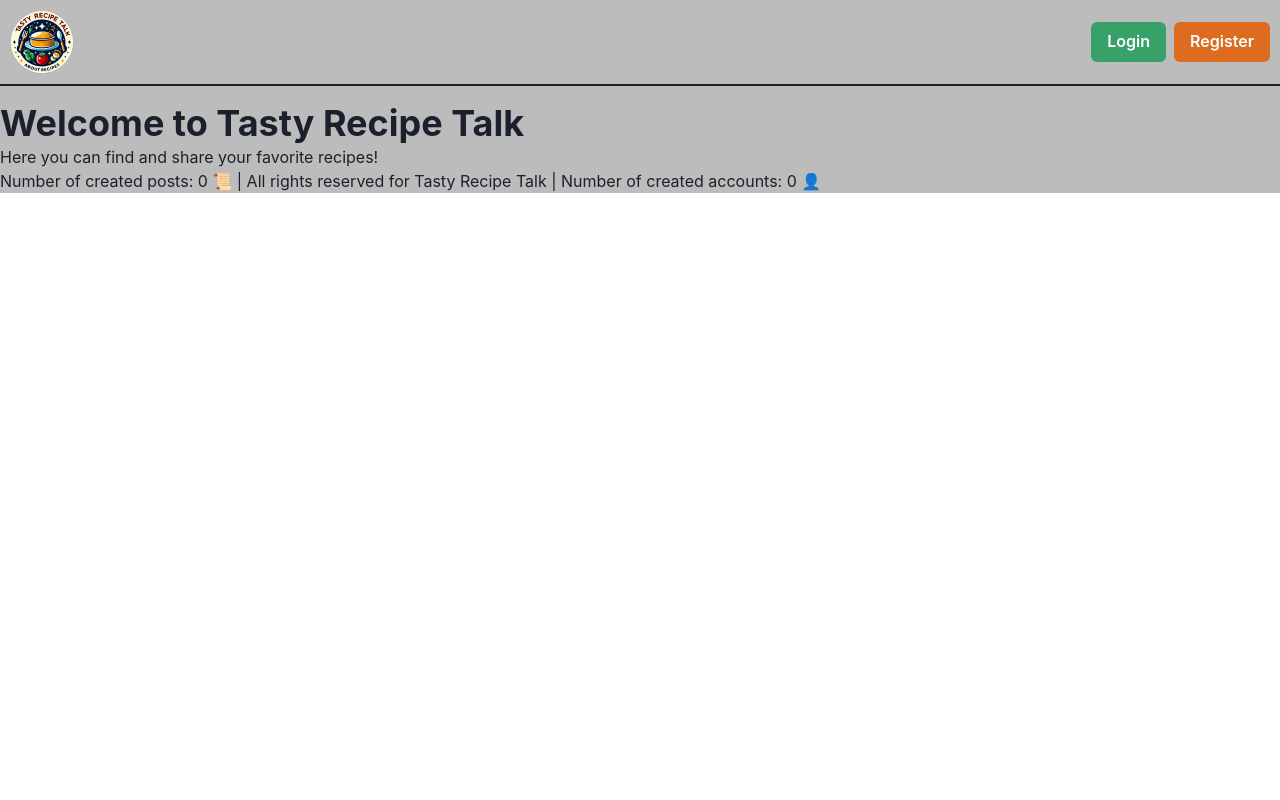
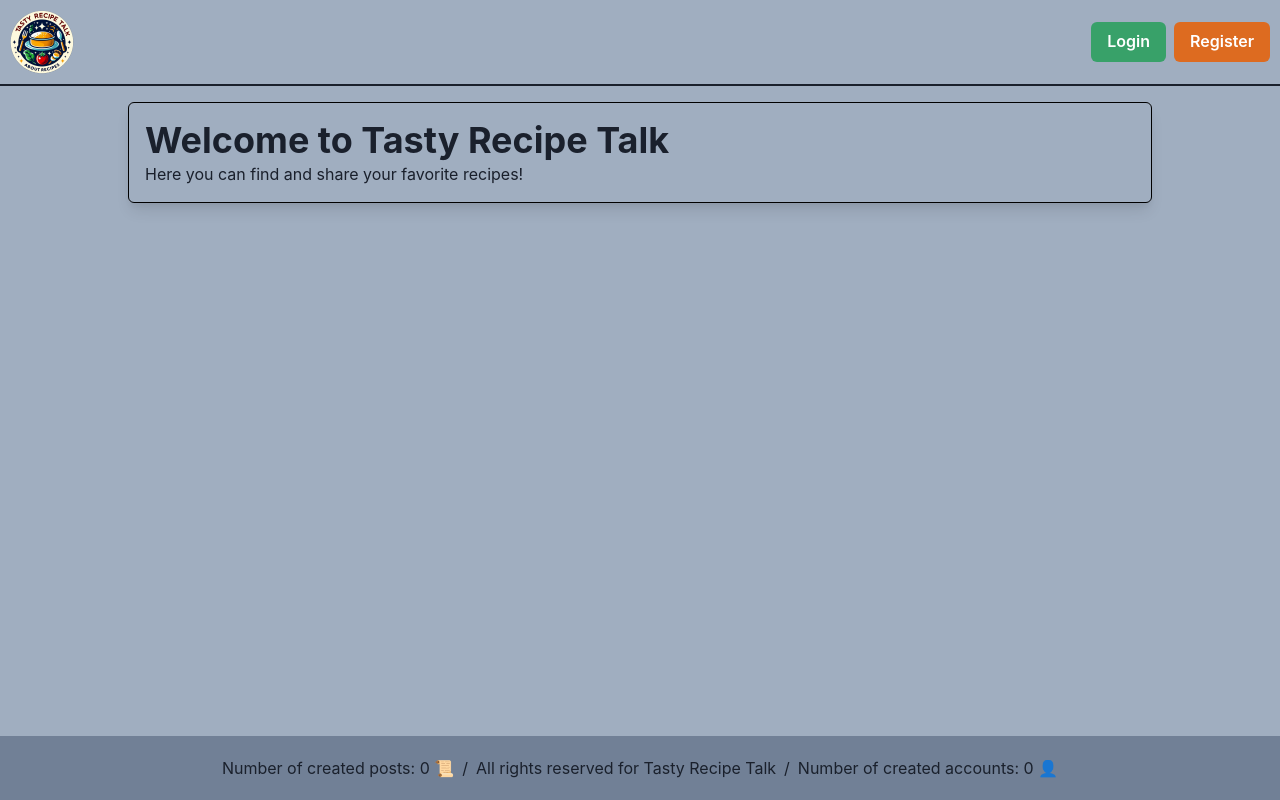
Before and after one commit to A58-Agents-Team1/Tasty-Recipe-Talk, a React (Vite) app: page / in a window 1280 px wide. Built offline with nearby package versions, Linux system fonts and the light colour scheme; no server answers; the database is empty.

Commit message:
Add styles

```diff
--- a/src/components/Footer.jsx
+++ b/src/components/Footer.jsx
@@ -1,19 +1,38 @@
 import { useEffect, useState } from "react";
-import { getAllPosts, getAllUsers } from "../services/users.service"
+import { getAllPosts, getAllUsers } from "../services/users.service";
+import { Breadcrumb, BreadcrumbItem, Flex, Text } from "@chakra-ui/react";
 export default function Footer() {
+  const [countUser, setCountUser] = useState();
+  const [countPosts, setCountPosts] = useState();
 
-    const [countUser, setCountUser] = useState();
-    const [countPosts, setCountPosts] = useState();
+  useEffect(() => {
+    getAllUsers().then((data) => setCountUser(data));
+    getAllPosts().then((data) => setCountPosts(data));
+  }, []);
 
-    useEffect(() => {
-        getAllUsers().then(data => setCountUser(data));
-        getAllPosts().then(data => setCountPosts(data));
-    }, []);
-
-
-    return (
-        <footer>
-            <p>Number of created posts: {countPosts} 📜 | All rights reserved for Tasty Recipe Talk | Number of created accounts: {countUser} 👤</p>
-        </footer>
-    )
+  return (
+    <Flex
+      as='footer'
+      position='fixed'
+      bottom='0'
+      width='100%'
+      p='5'
+      mt='4'
+      bg='gray.500'
+      justifyContent='center'
+      alignItems='center'
+    >
+      <Breadcrumb as='div'>
+        <BreadcrumbItem>
+          <Text>Number of created posts: {countPosts} 📜 </Text>
+        </BreadcrumbItem>
+        <BreadcrumbItem>
+          <Text> All rights reserved for Tasty Recipe Talk</Text>
+        </BreadcrumbItem>
+        <BreadcrumbItem>
+          <Text> Number of created accounts: {countUser} 👤</Text>
+        </BreadcrumbItem>
+      </Breadcrumb>
+    </Flex>
+  );
 }
--- a/src/hoc/Layout.jsx
+++ b/src/hoc/Layout.jsx
@@ -1,14 +1,30 @@
 import NavBar from "../components/NavBar.jsx";
 import Footer from "../components/Footer.jsx";
 import PropTypes from "prop-types";
+import { Box } from "@chakra-ui/react";
 
 export default function Layout({ children }) {
   return (
-    <div style={{ background: "#bcbcbc" }}>
+    <Box bg='gray.400' height='100vh'>
       <NavBar />
-      {children}
+      <Box
+        justifyContent='center'
+        m='auto'
+        p='4'
+        alignItems='center'
+        minWidth={{
+          base: "100%",
+          md: "80%",
+        }}
+        maxWidth='4xl'
+        border={`1px solid black`}
+        shadow={`lg`}
+        borderRadius='md'
+      >
+        {children}
+      </Box>
       <Footer />
-    </div>
+    </Box>
   );
 }
 
```
